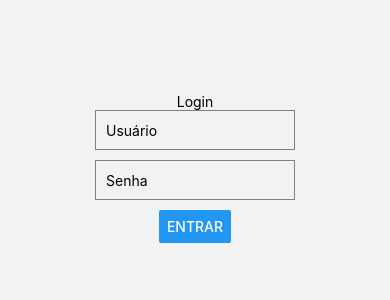
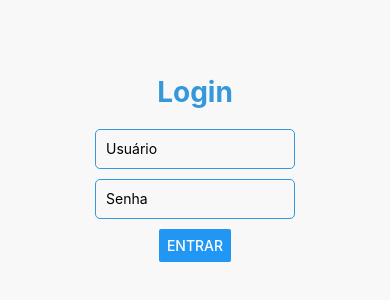
Before and after one commit to findrafael/music-tracker, a React Native app: screen /Login in a window 390 px wide. Shown: the part 254-554 px from the top of the page. Built offline with nearby package versions, Linux system fonts and the light colour scheme.

Commit message:
Refactor Login component and styles

```diff
--- a/components/Login.js
+++ b/components/Login.js
@@ -29,21 +29,20 @@ const login = async () => {
     });
 
     if (response.status === 200) {
-      console.log('Login realizado com sucesso!');
       alert('Login realizado com sucesso!');
       navigation.navigate('Home');
     } else {
-      console.error('Falha no login. Credenciais inválidas.');
+      alert('Falha no login. Credenciais inválidas.');
     }
   } catch (error) {
-    console.log('Erro durante o login:', error.message);
+    alert('Erro durante o login:', error.message);
   }
 };
 
 
   return (
     <View style={styles.container}>
-      <Text>Login</Text>
+      <Text style={styles.text}>Login</Text>
       <TextInput
         placeholder="Usuário"
         value={username}
--- a/styles/Login_style.js
+++ b/styles/Login_style.js
@@ -1,18 +1,34 @@
-
-import { StyleSheet } from 'react-native'
+import { StyleSheet } from 'react-native';
 
 export const styles = StyleSheet.create({
   container: {
     flex: 1,
     justifyContent: 'center',
     alignItems: 'center',
+    backgroundColor: '#f8f8f8', // Cor de fundo levemente cinza
+  },
+  text: {
+    fontSize: 28,
+    fontWeight: 'bold',
+    marginBottom: 20,
+    color: '#3498db', // Cor do título azul
   },
   input: {
     height: 40,
-      borderColor: 'gray',
+    borderColor: '#3498db', // Cor da borda azul
     borderWidth: 1,
     marginBottom: 10,
     paddingLeft: 10,
     width: 200,
+    borderRadius: 5, // Borda arredondada
   },
-  })
+  button: {
+    backgroundColor: '#3498db', // Cor de fundo do botão azul
+    paddingVertical: 10,
+    paddingHorizontal: 20,
+    borderRadius: 5,
+  },
+  buttonText: {
+    color: '#ffffff', // Cor do texto do botão branca
+  },
+});
```
Lines whose indentation alone changed are shown as unchanged.
